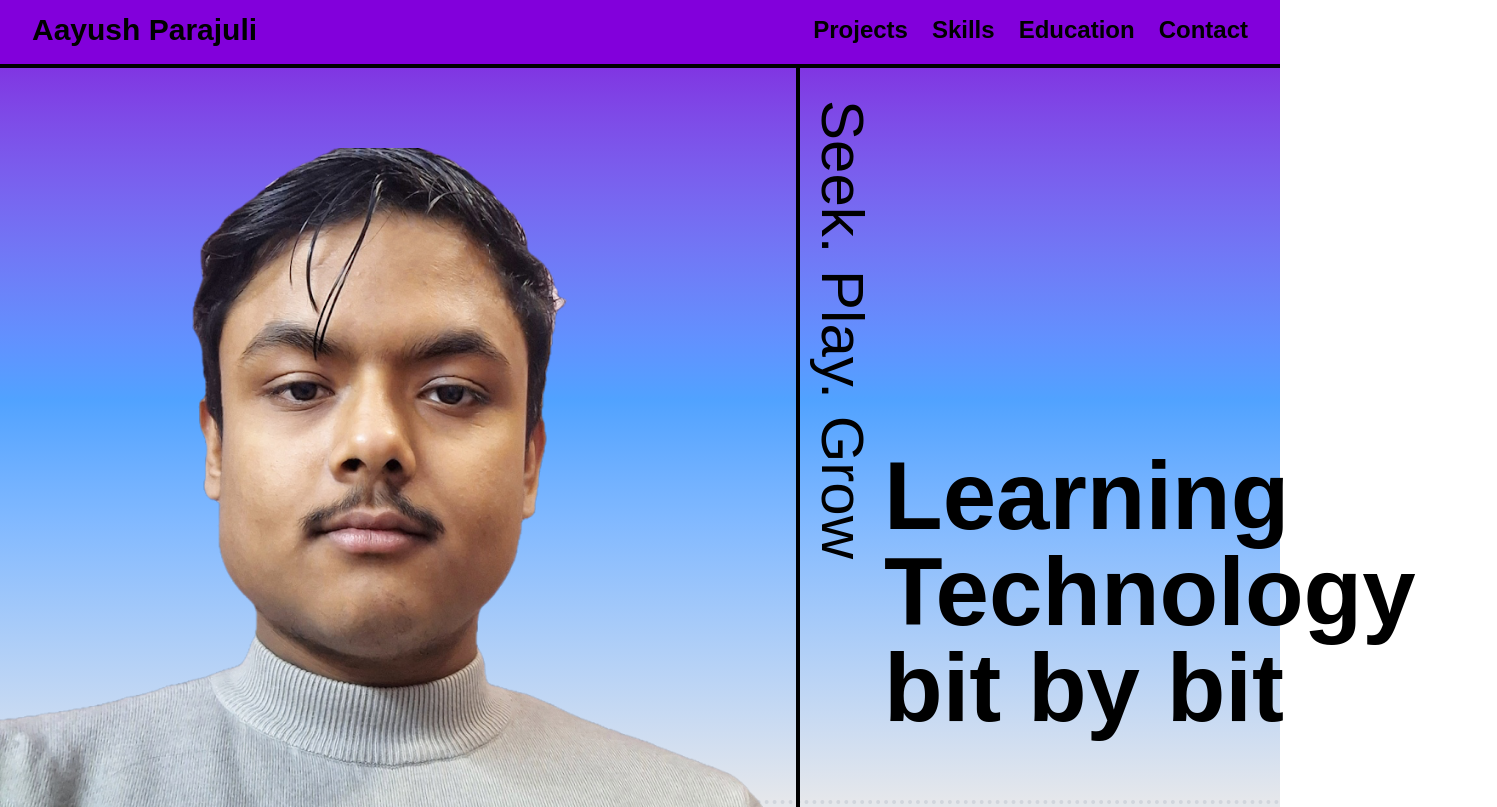
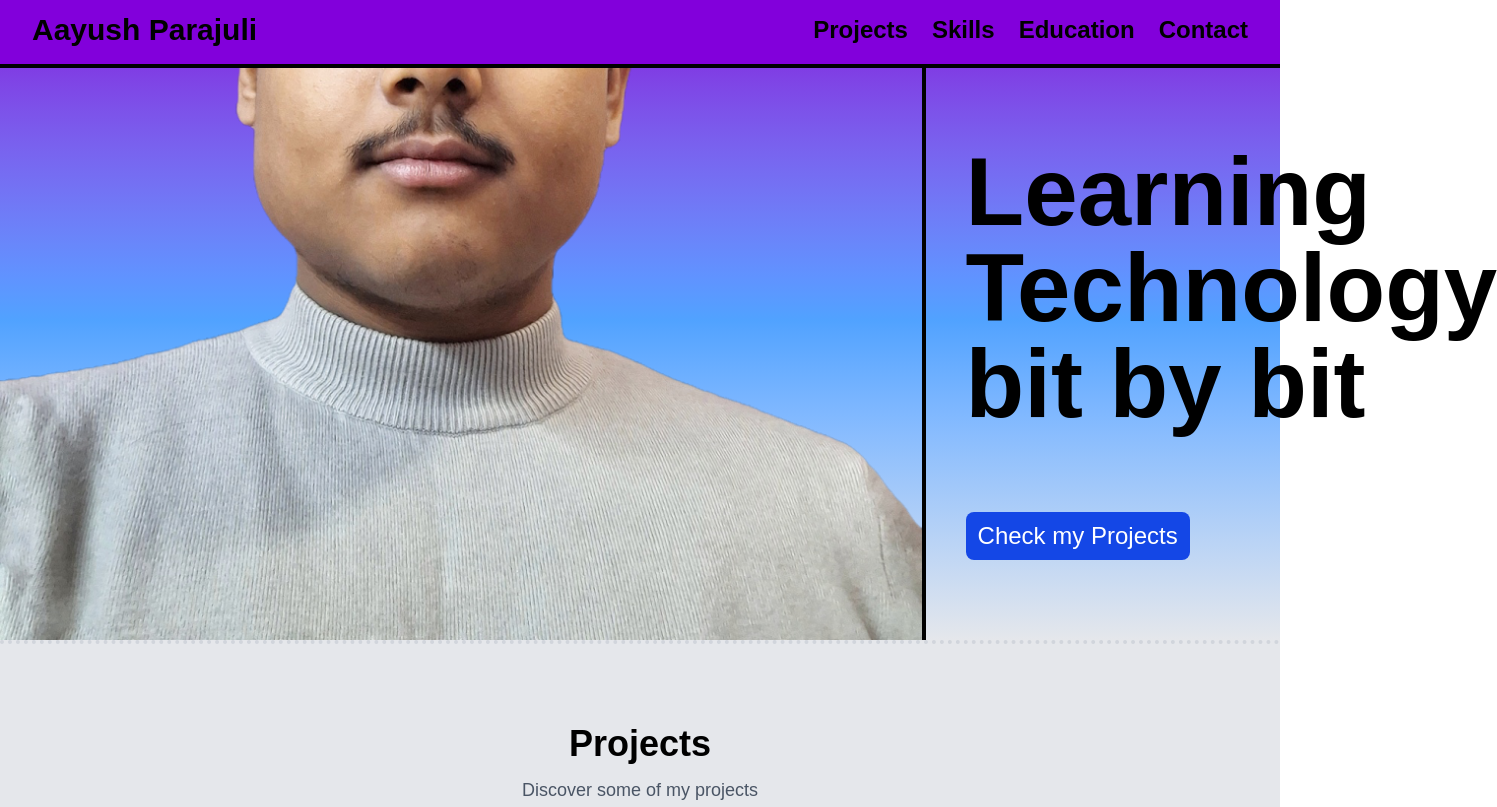
Before and after one commit to MoreStrings/portfolio, a plain HTML site: page index.html in a window 1280 px wide. Shown: the top 807 px of the page, 1497 px wide, since content can reach past the window. Drawn offline with nearby package versions, Linux system fonts and the light colour scheme.

Commit message:
fix hero for smaller screens

```diff
--- a/index.html
+++ b/index.html
@@ -36,15 +36,18 @@
         <a class="text-2xl font-bold border-b-2" href="#contacts">Contact</a>
     </div>
 
-    <section id="hero" class="hero md:h-screen bg-gradient-to-b from-purple-700 via-blue-400 to-gray-200">
-        <div class="flex gap-3">
-            <img src="./images/face.png" class="w-55 md:w-200 pt-37 border-r-4">
-            <h1 class="hidden md:flex text-6xl pt-25" style="writing-mode: vertical-rl;">Seek. Play. Grow</h1>
+    <section id="hero" class="hero h-[40vh] md:h-[70vh] lg:h-[80vh] 2xl:h-screen bg-gradient-to-b from-purple-700 via-blue-400 to-gray-200">
+        <div class="flex flex-col justify-end h-full">
+            <div class="flex">
+                <img src="./images/face.png" class="w-55 md:w-[72%]">
+                <div class="border-r-4"></div>
+                <h1 class="hidden md:flex lg:text-4xl 2xl:text-6xl" style="writing-mode: vertical-rl;">Seek. Play. Grow</h1>
 
-            <div class="flex flex-col justify-end">
-                <h1 class="text-3xl md:text-8xl font-extrabold">Learning Technology bit by bit</h1>
-                <div class="flex md:gap-20 md:py-20">
-                    <a href="#projects" class="bg-blue-700 hover:bg-blue-600 rounded-lg text-xl md:text-2xl text-white px-3 py-2">Check my Projects</a>
+                <div class="flex flex-col justify-end">
+                    <h1 class="text-3xl md:text-8xl font-extrabold">Learning Technology bit by bit</h1>
+                    <div class="flex md:gap-20 md:py-20">
+                        <a href="#projects" class="bg-blue-700 hover:bg-blue-600 rounded-lg text-xl md:text-2xl text-white px-3 py-2">Check my Projects</a>
+                    </div>
                 </div>
             </div>
         </div>
```
